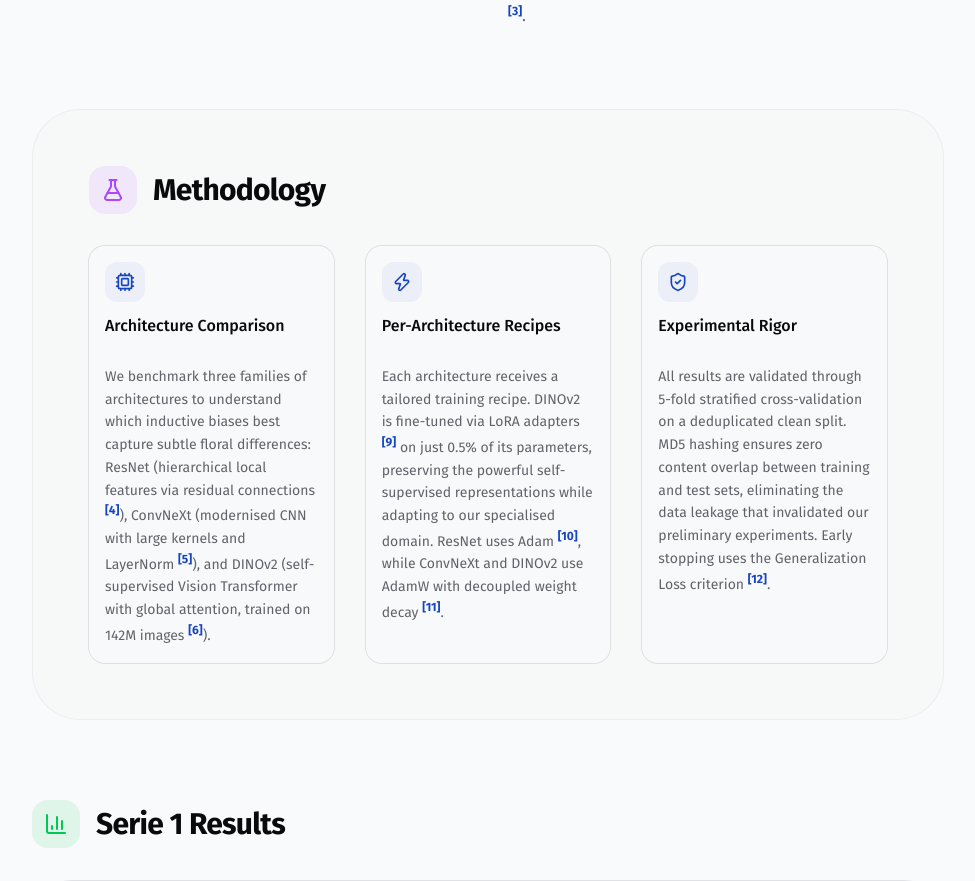
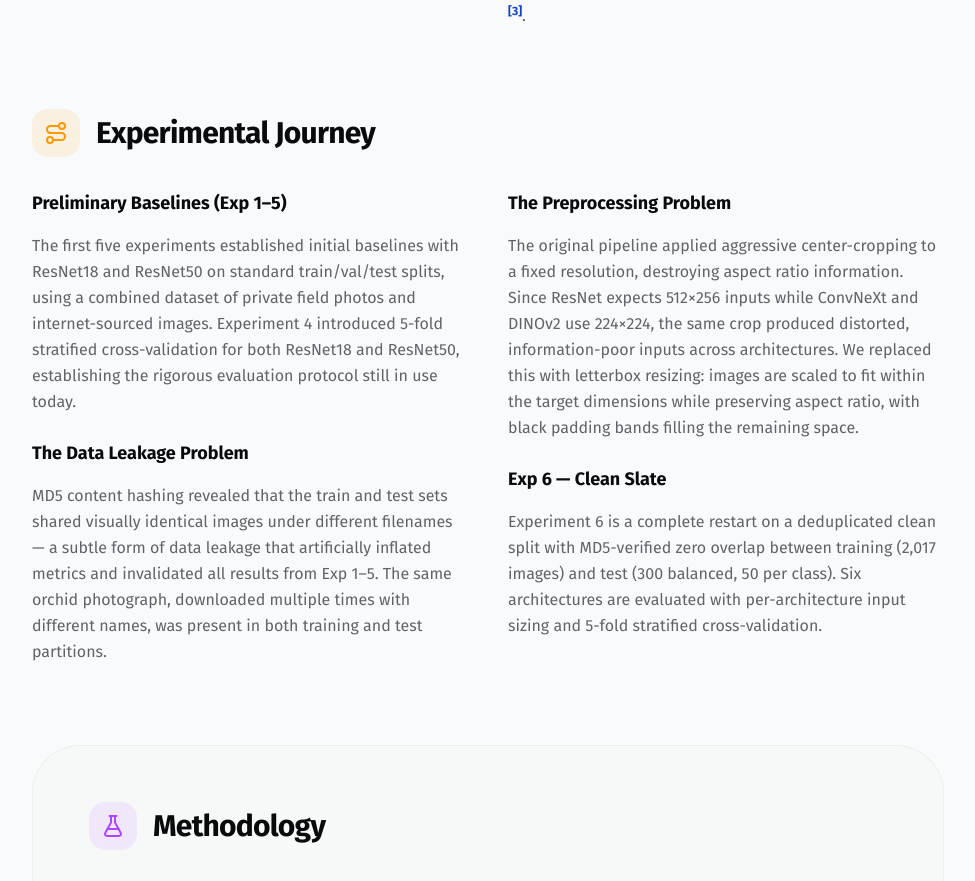
Before and after one commit to marcello-russo/orchid-osr, a React (Vite) app in the folder frontend/: page /about in a window 1280 px wide. Shown: the part 1071-1952 px from the top of the page, without its empty margins (264-1239 px from the left). Built offline with nearby package versions, Linux system fonts and the light colour scheme; no server answers.

Commit message:
feat: aggiunta sezione "Percorso Sperimentale" in About con storia exp1-5, data leakage, preprocessing, exp6 clean

```diff
--- a/frontend/src/locales/en.json
+++ b/frontend/src/locales/en.json
@@ -123,6 +123,17 @@
       "content1": "The genus Ophrys is one of the most taxonomically challenging orchid groups in the Mediterranean. These orchids use sexual deception to attract species-specific pollinators, producing flowers that mimic female insects through visual cues, scent, and tactile signals [1].",
       "content2": "This extreme specialisation drives rapid morphological divergence and frequent hybridization, resulting in visually ambiguous specimens that challenge even expert botanists. The Ophrys sphegodes complex alone encompasses multiple cryptic taxa with overlapping phenotypic traits [2][3]."
     },
+    "journey": {
+      "title": "Experimental Journey",
+      "baselines_title": "Preliminary Baselines (Exp 1–5)",
+      "baselines": "The first five experiments established initial baselines with ResNet18 and ResNet50 on standard train/val/test splits, using a combined dataset of private field photos and internet-sourced images. Experiment 4 introduced 5-fold stratified cross-validation for both ResNet18 and ResNet50, establishing the rigorous evaluation protocol still in use today.",
+      "leakage_title": "The Data Leakage Problem",
+      "leakage": "MD5 content hashing revealed that the train and test sets shared visually identical images under different filenames — a subtle form of data leakage that artificially inflated metrics and invalidated all results from Exp 1–5. The same orchid photograph, downloaded multiple times with different names, was present in both training and test partitions.",
+      "preprocessing_title": "The Preprocessing Problem",
+      "preprocessing": "The original pipeline applied aggressive center-cropping to a fixed resolution, destroying aspect ratio information. Since ResNet expects 512×256 inputs while ConvNeXt and DINOv2 use 224×224, the same crop produced distorted, information-poor inputs across architectures. We replaced this with letterbox resizing: images are scaled to fit within the target dimensions while preserving aspect ratio, with black padding bands filling the remaining space.",
+      "clean_title": "Exp 6 — Clean Slate",
+      "clean": "Experiment 6 is a complete restart on a deduplicated clean split with MD5-verified zero overlap between training (2,017 images) and test (300 balanced, 50 per class). Six architectures are evaluated with per-architecture input sizing and 5-fold stratified cross-validation."
+    },
     "methodology": {
       "title": "Methodology",
       "model_selection": {
--- a/frontend/src/locales/it.json
+++ b/frontend/src/locales/it.json
@@ -123,6 +123,17 @@
       "content1": "Il genere Ophrys rappresenta uno dei gruppi di orchidee più complessi dal punto di vista tassonomico nel Mediterraneo. Queste orchidee utilizzano l'inganno sessuale per attirare impollinatori specie-specifici, producendo fiori che mimano insetti femmine attraverso segnali visivi, olfattivi e tattili [1].",
       "content2": "Questa estrema specializzazione guida una rapida divergenza morfologica e frequenti ibridazioni, producendo esemplari visivamente ambigui che sfidano anche i botanici esperti. Il solo complesso Ophrys sphegodes comprende taxa crittici multipli con tratti fenotipici sovrapposti [2][3]."
     },
+    "journey": {
+      "title": "Percorso Sperimentale",
+      "baselines_title": "Baseline Preliminari (Exp 1–5)",
+      "baselines": "I primi cinque esperimenti hanno stabilito le baseline iniziali con ResNet18 e ResNet50 su split train/val/test standard, utilizzando un dataset combinato di foto in campo private e immagini da internet. L'esperimento 4 ha introdotto la 5-fold stratified cross-validation per ResNet18 e ResNet50, stabilendo il protocollo di valutazione rigoroso ancora in uso.",
+      "leakage_title": "Il Problema della Data Leakage",
+      "leakage": "L'hashing MD5 del contenuto ha rivelato che i set di train e test condividevano immagini visivamente identiche sotto nomi diversi — una forma sottile di data leakage che ha gonfiato artificialmente le metriche e invalidato tutti i risultati di Exp 1–5. La stessa foto di orchidea, scaricata più volte con nomi diversi, era presente sia nel partition di training che in quello di test.",
+      "preprocessing_title": "Il Problema del Preprocessing",
+      "preprocessing": "La pipeline originale applicava un center-crop aggressivo a risoluzione fissa, distruggendo le informazioni sul rapporto d'aspetto. Poiché ResNet richiede input 512×256 mentre ConvNeXt e DINOv2 usano 224×224, lo stesso crop produceva input distorti e poveri di informazioni tra le architetture. Abbiamo sostituito con il letterbox resizing: le immagini vengono scalate per rientrare nelle dimensioni target preservando il rapporto d'aspetto, con bande nere di padding a riempire lo spazio rimanente.",
+      "clean_title": "Exp 6 — Tabula Rasa",
+      "clean": "L'esperimento 6 è un riavvio completo su uno split deduplicato con zero sovrapposizioni verificate tramite MD5 tra training (2.017 immagini) e test (300 bilanciate, 50 per classe). Sei architetture vengono valutate con dimensioni di input per-architettura e 5-fold stratified cross-validation."
+    },
     "methodology": {
       "title": "Metodologia",
       "model_selection": {
--- a/frontend/src/pages/AboutPage.tsx
+++ b/frontend/src/pages/AboutPage.tsx
@@ -12,6 +12,7 @@ import {
   BookOpen,
   ArrowRight,
   BookMarked,
+  Route,
 } from "lucide-react";
 import { Card, CardContent, CardHeader, CardTitle } from "@/components/ui/card";
 
@@ -166,6 +167,30 @@ export function AboutPage() {
         <div className="grid grid-cols-1 md:grid-cols-2 gap-10 text-muted-foreground leading-relaxed text-base">
           <p>{renderCitations(t("about.scientific.content1"))}</p>
           <p>{renderCitations(t("about.scientific.content2"))}</p>
+        </div>
+      </section>
+
+      {/* 3.5 Experimental Journey */}
+      <section className="space-y-8">
+        <div className="flex items-center gap-4">
+          <div className="size-12 rounded-2xl bg-amber-500/10 flex items-center justify-center text-amber-500">
+            <Route className="size-6" />
+          </div>
+          <h2 className="text-3xl font-bold tracking-tight">{t("about.journey.title")}</h2>
+        </div>
+        <div className="grid grid-cols-1 md:grid-cols-2 gap-10 text-muted-foreground leading-relaxed text-base">
+          <div className="space-y-4">
+            <h3 className="text-foreground font-bold text-lg">{t("about.journey.baselines_title")}</h3>
+            <p>{t("about.journey.baselines")}</p>
+            <h3 className="text-foreground font-bold text-lg pt-2">{t("about.journey.leakage_title")}</h3>
+            <p>{t("about.journey.leakage")}</p>
+          </div>
+          <div className="space-y-4">
+            <h3 className="text-foreground font-bold text-lg">{t("about.journey.preprocessing_title")}</h3>
+            <p>{t("about.journey.preprocessing")}</p>
+            <h3 className="text-foreground font-bold text-lg pt-2">{t("about.journey.clean_title")}</h3>
+            <p>{t("about.journey.clean")}</p>
+          </div>
         </div>
       </section>
 
```
